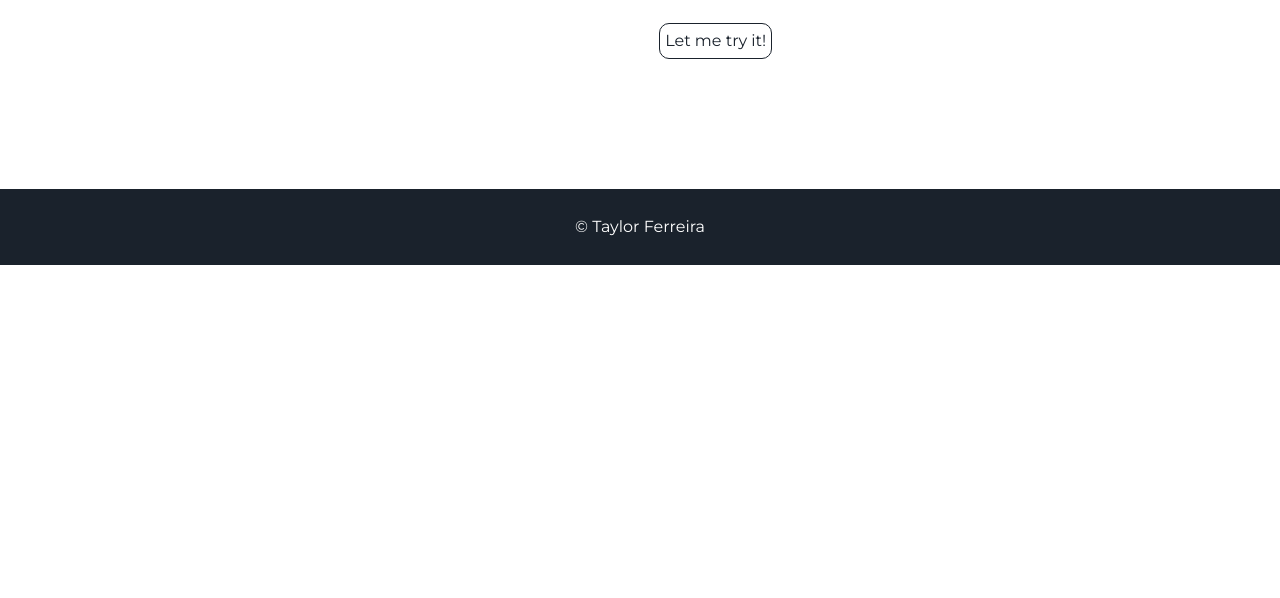
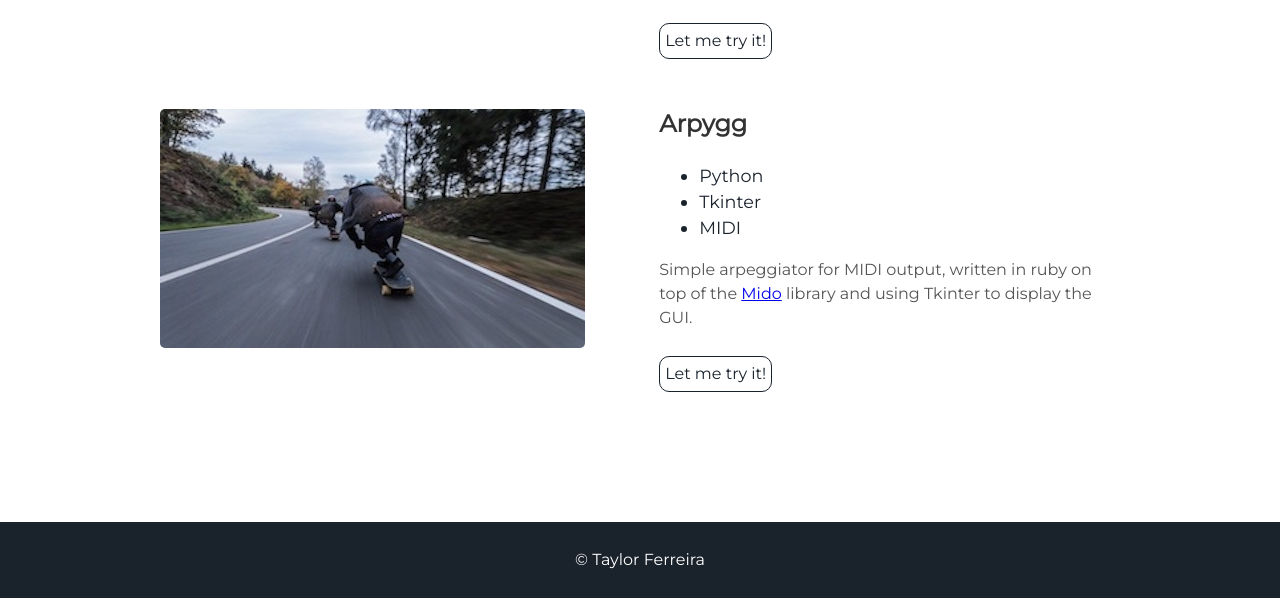
Before and after one commit to Tyfee/portfolio, a plain HTML site: page index.html in a window 1280 px wide. Shown: the part 3476-4074 px from the top of the page. Before the commit the page ends 3741 px from the top, so only its background shows below. Drawn offline with nearby package versions, Linux system fonts and the light colour scheme; animation ran at ten frames a second.

Commit message:
Committing changes before creating 'main' branch

```diff
--- a/index.html
+++ b/index.html
@@ -168,6 +168,25 @@
 </div>
 
 
+
+<div class="user-projects">
+  <div class="images-left">
+    <img alt="mountains" src="https://tyfee.github.io/portfolio/img/skate.jpg" />
+  </div>
+  <div class="contents-right">
+    <h3> Arpygg </h3>
+    <ul>
+      <li> Python </li>
+      <li> Tkinter </li>
+      <li> MIDI </li>
+    </ul>
+    <p>Simple arpeggiator for MIDI output, written in ruby on top of the <a href="https://github.com/mido/mido">Mido</a> library and using Tkinter to display the GUI.</p>
+       <a class="project-link" href="https://spaceloggames.vercel.app/glitchko">Let me try it!</a>
+  </div>
+</div>
+
+
+
       </section>
 
 
```
